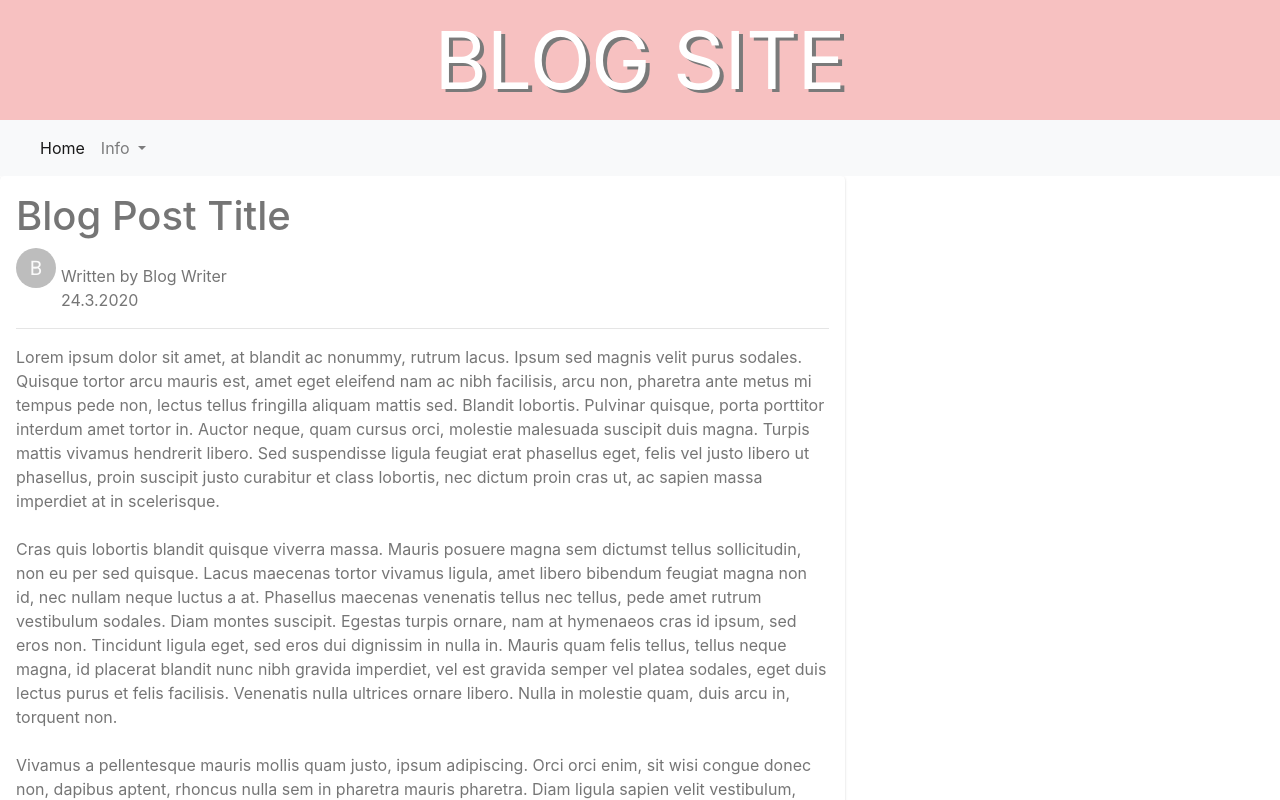
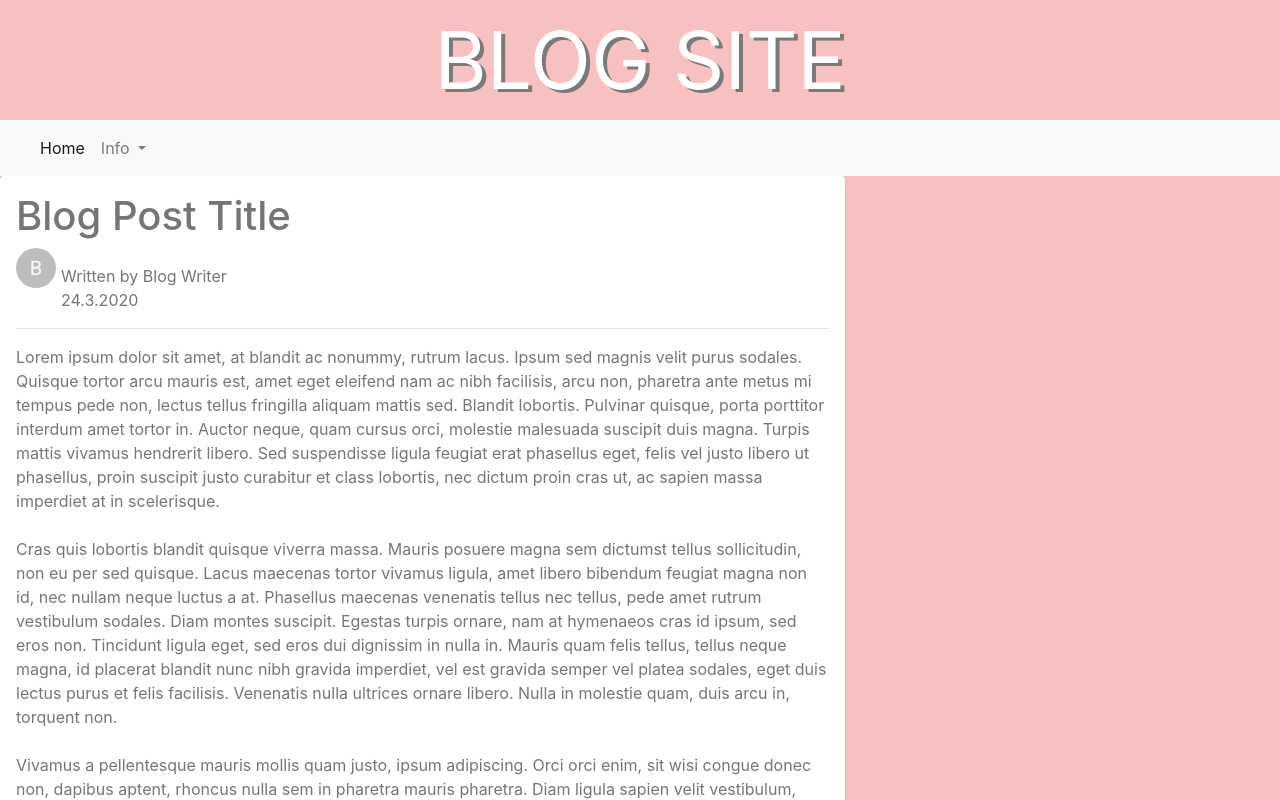
Before and after one commit to FI-Aquacrest/LazyManatees, a React (Create React App) app: page / in a window 1280 px wide. Shown: the top 800 px of the page. Built offline with nearby package versions, Linux system fonts and the light colour scheme.

Commit message:
Add backgroundcolor

```diff
--- a/public/index.css
+++ b/public/index.css
@@ -1,3 +1,7 @@
+body {
+    background: #F7C1C1;
+}
+
 #titleText {
     color: #FFFFFF;
     background: #F7C1C1;
```
